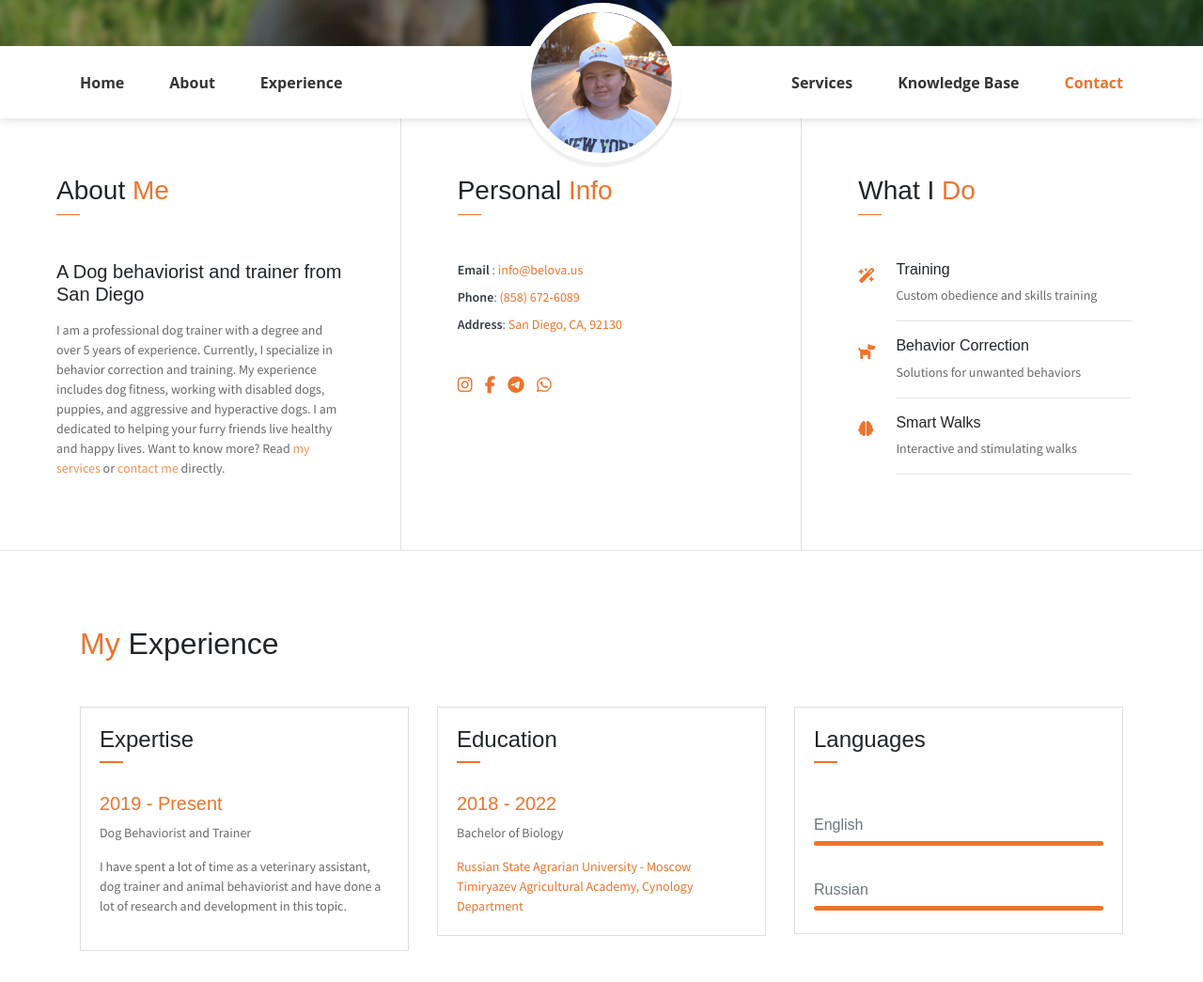
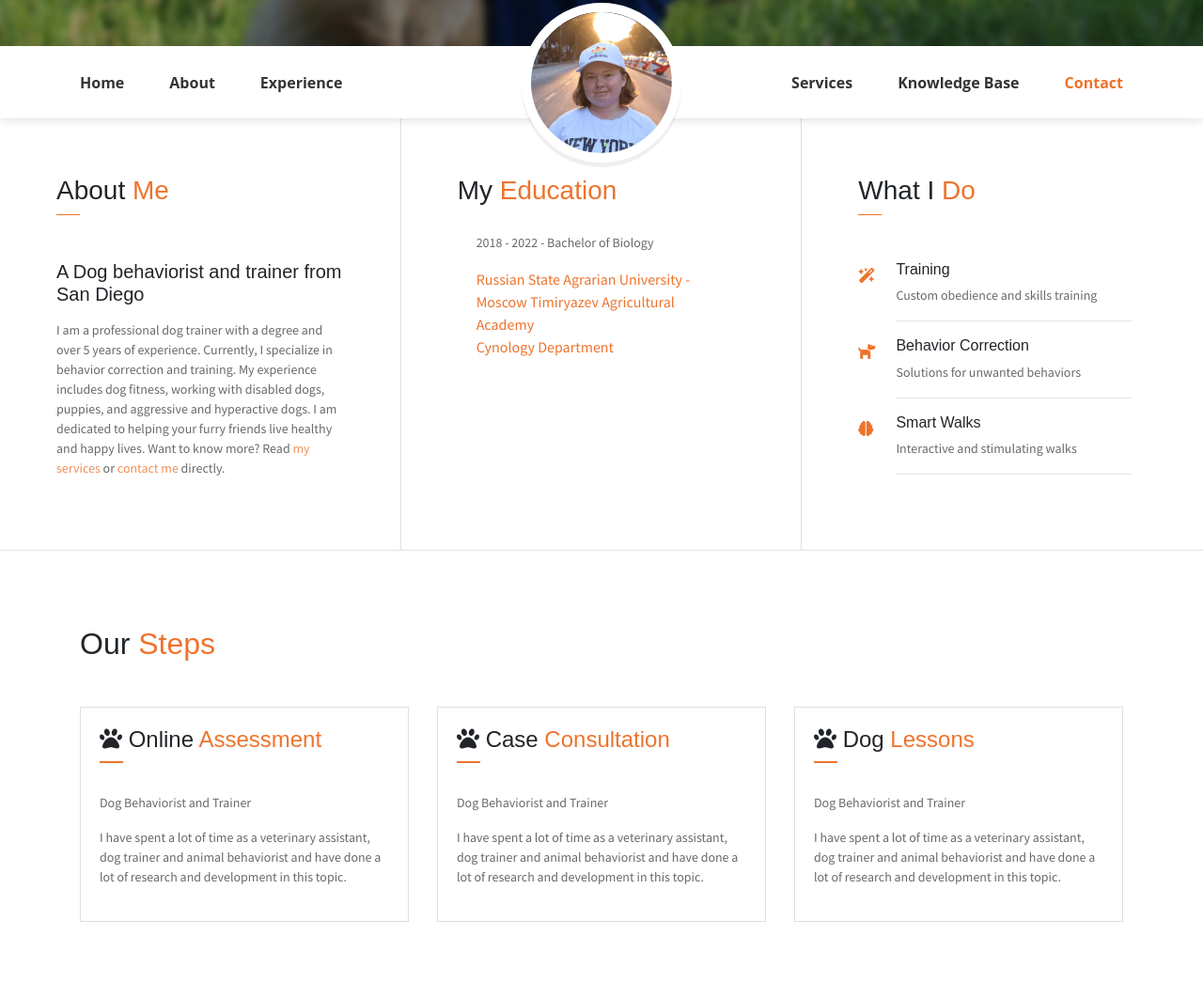
Before and after one commit to Nastiks/PersonalWebsite, a plain HTML site: page index.html in a window 1280 px wide. Shown: the part 591-1636 px from the top of the page at 94% size. Drawn offline with Linux system fonts and the light colour scheme.

Commit message:
Refactor navigation links and card titles for consistency

```diff
--- a/index.html
+++ b/index.html
@@ -155,66 +155,15 @@
         </div>
         <div class="col-lg-4 about-card">
           <h3 class="font-weight-light">
-            Personal <span class="text-danger">Info</span>
+            My <span class="text-danger">Education</span>
           </h3>
-          <span class="line mb-5"></span>
-          <ul class="mt40 info list-unstyled">
-            <li>
-              <span>Email</span> :
-              <a
-                href="mailto:info@belova.us?subject=Dog%20training%2FDog%20behavior&body=Hi%2C%20my%20dog%20would%20like%20to%20work%20with%20you."
-              >
-                info@belova.us
-              </a>
-            </li>
-            <li>
-              <span>Phone</span>:
-              <a href="tel:+18586726089"> (858) 672-6089</a>
-            </li>
-            <li>
-              <span>Address</span>:
-              <a
-                href="https://maps.app.goo.gl/jCChq5YW558RtY4M9"
-                target="_blank"
-              >
-                San Diego, CA, 92130</a
-              >
-            </li>
-          </ul>
-          <ul class="social-icons pt-3">
-            <li class="social-item">
-              <a
-                class="social-link"
-                href="https://www.instagram.com/nas.belova"
-                target="_blank"
-                ><i class="fa-brands fa-instagram" aria-hidden="true"></i
-              ></a>
-            </li>
-            <li class="social-item">
-              <a
-                class="social-link"
-                href="https://www.facebook.com/profile.php?id=100093965209702"
-                target="_blank"
-              >
-                <i class="fa-brands fa-facebook-f" aria-hidden="true"></i>
-              </a>
-            </li>
-            <li class="social-item">
-              <a
-                class="social-link"
-                href="https://t.me/stacykeshka"
-                target="_blank"
-                ><i class="fa-brands fa-telegram" aria-hidden="true"></i
-              ></a>
-            </li>
-            <li class="social-item">
-              <a
-                class="social-link"
-                href="https://wa.me/18586726089?text=Hello%21%20I%20would%20like%20to%20talk%20about%20my%20dog's..."
-                ><i class="fa-brands fa-whatsapp" aria-hidden="true"></i
-              ></a>
-            </li>
-          </ul>
+          <div class="card-body">
+            <p>2018 - 2022 - Bachelor of Biology</p>
+            <a href="http://eng.timacad.ru/" target="_blank">
+              Russian State Agrarian University - Moscow Timiryazev Agricultural
+              Academy<br />Cynology Department
+            </a>
+          </div>
         </div>
         <div class="col-lg-4 about-card">
           <h3 class="font-weight-light">
@@ -258,18 +207,20 @@
     <!--Resume Section-->
     <section class="section" id="experience">
       <div class="container">
-        <h2 class="mb-5"><span class="text-danger">My</span> Experience</h2>
+        <h2 class="mb-5">Our <span class="text-danger">Steps</span></h2>
         <div class="row">
           <div class="col-md-6 col-lg-4">
             <div class="card">
               <div class="card-header">
                 <div class="mt-2">
-                  <h4>Expertise</h4>
+                  <h4 class="mt-2">
+                    <i class="fa-solid fa-paw"></i> Online
+                    <span class="text-danger">Assessment</span>
+                  </h4>
                   <span class="line"></span>
                 </div>
               </div>
               <div class="card-body">
-                <h6 class="title text-danger">2019 - Present</h6>
                 <p>Dog Behaviorist and Trainer</p>
                 <p class="subtitle">
                   I have spent a lot of time as a veterinary assistant, dog
@@ -279,21 +230,24 @@
               </div>
             </div>
           </div>
-          <div class="col-md-6 col-lg-4">
+          <div class="col-lg-4">
             <div class="card">
               <div class="card-header">
-                <div class="mt-2">
-                  <h4>Education</h4>
+                <div class="pull-left">
+                  <h4 class="mt-2">
+                    <i class="fa-solid fa-paw"></i> Case
+                    <span class="text-danger">Consultation</span>
+                  </h4>
                   <span class="line"></span>
                 </div>
               </div>
               <div class="card-body">
-                <h6 class="title text-danger">2018 - 2022</h6>
-                <p>Bachelor of Biology</p>
-                <a href="http://eng.timacad.ru/" target="_blank">
-                  Russian State Agrarian University - Moscow Timiryazev
-                  Agricultural Academy, Cynology Department
-                </a>
+                <p>Dog Behaviorist and Trainer</p>
+                <p class="subtitle">
+                  I have spent a lot of time as a veterinary assistant, dog
+                  trainer and animal behaviorist and have done a lot of research
+                  and development in this topic.
+                </p>
               </div>
             </div>
           </div>
@@ -301,35 +255,20 @@
             <div class="card">
               <div class="card-header">
                 <div class="pull-left">
-                  <h4 class="mt-2">Languages</h4>
+                  <h4 class="mt-2">
+                    <i class="fa-solid fa-paw"></i> Dog
+                    <span class="text-danger">Lessons</span>
+                  </h4>
                   <span class="line"></span>
                 </div>
-                <br />
               </div>
-              <div class="card-body pb-2">
-                <h6>English</h6>
-                <div class="progress mb-3">
-                  <div
-                    class="progress-bar bg-danger"
-                    role="progressbar"
-                    style="width: 100%"
-                    aria-valuenow="25"
-                    aria-valuemin="0"
-                    aria-valuemax="100"
-                  ></div>
-                </div>
-                <br />
-                <h6>Russian</h6>
-                <div class="progress mb-3">
-                  <div
-                    class="progress-bar bg-danger"
-                    role="progressbar"
-                    style="width: 100%"
-                    aria-valuenow="25"
-                    aria-valuemin="0"
-                    aria-valuemax="100"
-                  ></div>
-                </div>
+              <div class="card-body">
+                <p>Dog Behaviorist and Trainer</p>
+                <p class="subtitle">
+                  I have spent a lot of time as a veterinary assistant, dog
+                  trainer and animal behaviorist and have done a lot of research
+                  and development in this topic.
+                </p>
               </div>
             </div>
           </div>
```
